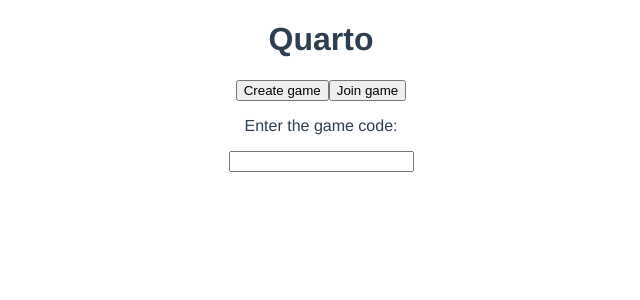
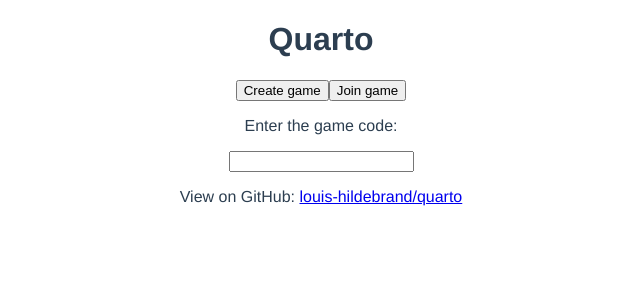
Before and after one commit to louis-hildebrand/connect4plus, a Vue app in the folder client/: page / in a window 1280 px wide. Shown: the top 300 px of the page, without its empty margins (319-959 px from the left). Built offline with nearby package versions, Linux system fonts and the light colour scheme; no server answers.

Commit message:
Add footer component

```diff
--- a/client/src/components/Game.vue
+++ b/client/src/components/Game.vue
@@ -2,16 +2,19 @@
   <div>
     <QuartoHeader />
     <p>Here is where the Quarto game will take place.</p>
+    <QuartoFooter />
   </div>
 </template>
 
 <script>
 import QuartoHeader from "./QuartoHeader.vue";
+import QuartoFooter from "./QuartoFooter.vue";
 
 export default {
   name: "Game",
   components: {
-    QuartoHeader
-  }
+    QuartoHeader,
+    QuartoFooter
+}
 }
 </script>
--- a/client/src/components/Home.vue
+++ b/client/src/components/Home.vue
@@ -6,16 +6,19 @@
     <p>Enter the game code:</p>
     <input v-model="gameCode" type="text" style="text-transform: uppercase;">
     <p v-if="errorMsg" style="color: red;">{{errorMsg}}</p>
+    <QuartoFooter />
   </div>
 </template>
 
 <script>
 import QuartoHeader from "./QuartoHeader.vue";
+import QuartoFooter from "./QuartoFooter.vue";
 
 export default {
   name: "Home",
   components: {
-    QuartoHeader
+    QuartoHeader,
+    QuartoFooter
   },
   data() {
     return {
--- a/client/src/components/Lobby.vue
+++ b/client/src/components/Lobby.vue
@@ -4,17 +4,20 @@
     <p>Your game code is</p>
     <h1><strong>{{ gameCode }}</strong></h1>
     <p>Share it with a friend to start playing.</p>
+    <QuartoFooter />
   </div>
 </template>
 
 <script>
 import QuartoHeader from "./QuartoHeader.vue";
+import QuartoFooter from "./QuartoFooter.vue";
 
 export default {
   name: "Lobby",
   components: {
-    QuartoHeader
-  },
+    QuartoHeader,
+    QuartoFooter
+},
   props: [
     "gameCode"
   ],
--- /dev/null
+++ b/client/src/components/QuartoFooter.vue
@@ -0,0 +1,9 @@
+<template>
+  <p>View on GitHub: <a href="https://github.com/louis-hildebrand/quarto">louis-hildebrand/quarto</a></p>
+</template>
+
+<script>
+export default {
+  name: "QuartoFooter"
+};
+</script>
```
